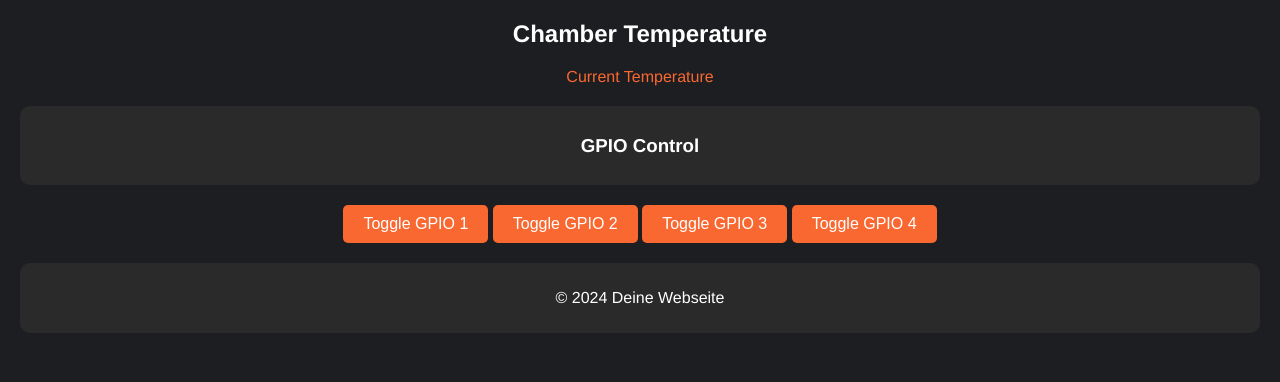
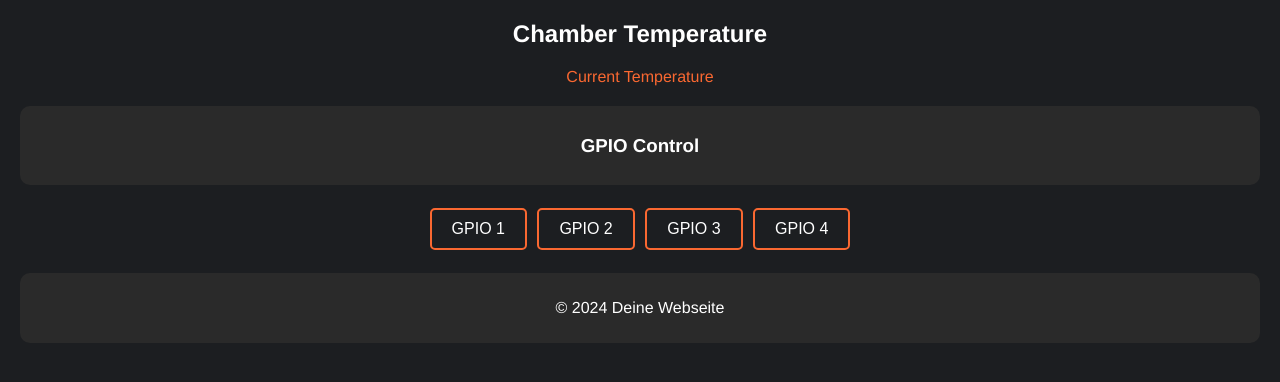
Before and after one commit to tzmachine/PrusaWorkstation, a Flask app: page / in a window 1280 px wide. Shown: the part 120-502 px from the top of the page. Run offline with Flask 3, Linux system fonts and the light colour scheme.

Commit message:
on click color switch

```diff
--- a/webserver/templates/index.html
+++ b/webserver/templates/index.html
@@ -37,16 +37,20 @@
             color: #FA6831;
         }
         button {
-            background-color: #FA6831;
+            background-color: rgb(28, 30, 33);
             color: white;
-            border: none;
+            border: 2px solid #FA6831;
             padding: 10px 20px;
             border-radius: 5px;
             cursor: pointer;
             font-size: 16px;
+            margin: 3px ;
         }
         button:hover {
-            background-color: #E05D28;
+            background-color: #212529;
+        }
+        button:active {
+            background-color: rgb(250,104,49);
         }
     </style>
 </head>
@@ -64,10 +68,28 @@
         <h3>GPIO Control</h3>
     </header>
     <section>
-        <button id="toggle-btn">Toggle GPIO 1</button>
-        <button id="toggle-btn">Toggle GPIO 2</button>
-        <button id="toggle-btn">Toggle GPIO 3</button>
-        <button id="toggle-btn">Toggle GPIO 4</button>
+        <button id="btn1" onclick="toggleButton('btn1')">GPIO 1</button>
+        <button id="btn2" onclick="toggleButton('btn2')">GPIO 2</button>
+        <button id="btn3" onclick="toggleButton('btn3')">GPIO 3</button>
+        <button id="btn4" onclick="toggleButton('btn4')">GPIO 4</button>
+
+        <script>
+            function toggleButton(buttonId) {
+                // Button-Element auswählen
+                var button = document.getElementById(buttonId);
+
+                // Aktuelle Farbe ermitteln
+                var currentColor = window.getComputedStyle(button).backgroundColor;
+
+                // RGB für Hintergrundfarben prüfen und umschalten
+                if (currentColor === "rgb(28, 30, 33)") {  // Entspricht #1C1E21 in RGB
+                    button.style.backgroundColor = "rgb(250,104,49)"; // Zu Orange wechseln
+                } else {
+                    button.style.backgroundColor = "rgb(28, 30, 33)"; // Zurück zu Dunkelgrau
+                }
+            }
+        </script>
+
     </section>
 
     <footer>
```
